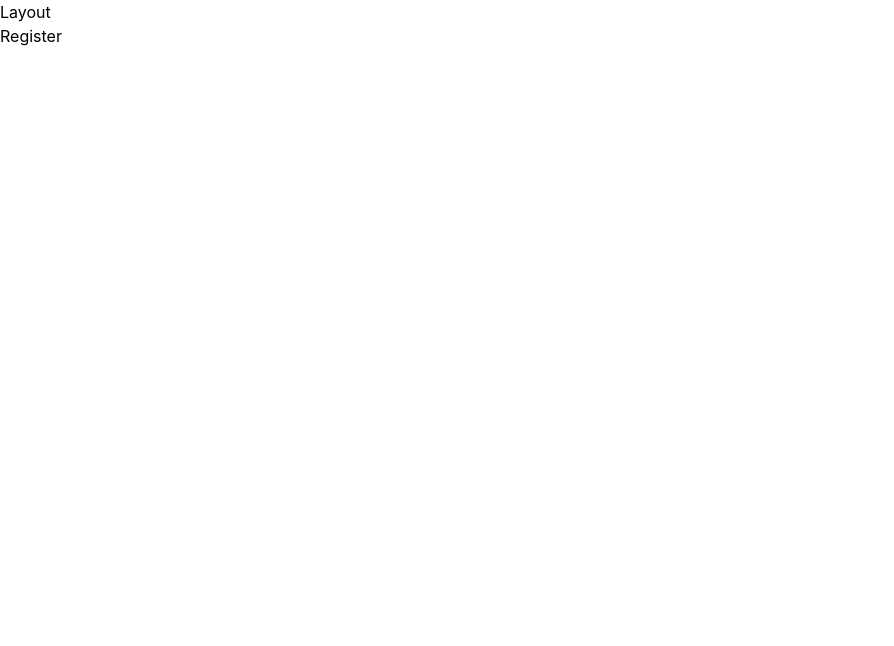
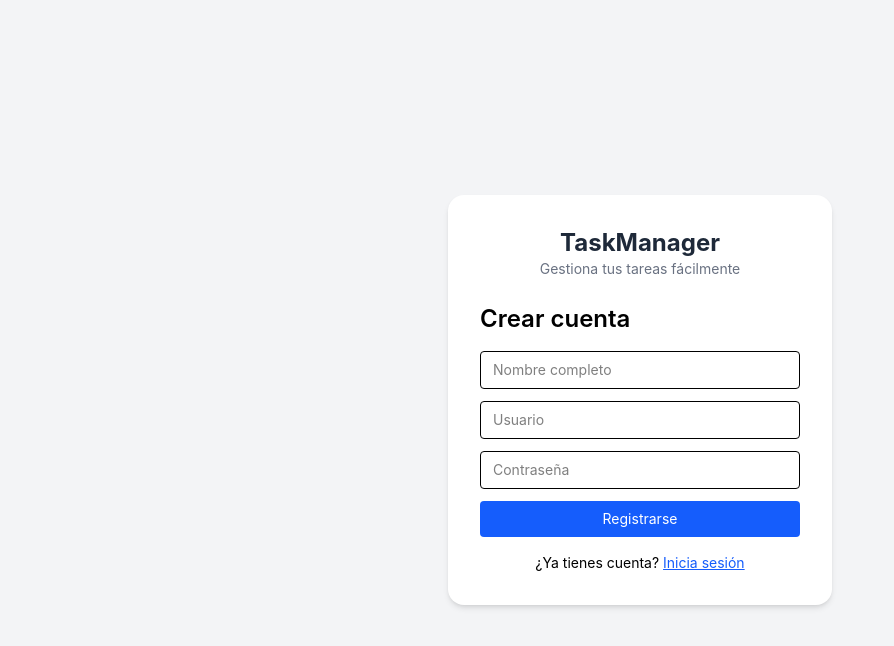
Before and after one commit to HmerMza7/FrontTaskManager, a React (Vite) app: page /register in a window 1280 px wide. Shown: the top 646 px of the page, without its empty margins (0-894 px from the left). Built offline with nearby package versions, Linux system fonts and the light colour scheme; no server answers.

Commit message:
feat: add login and register pages

```diff
--- a/src/components/layouts/AuthLayout.tsx
+++ b/src/components/layouts/AuthLayout.tsx
@@ -2,9 +2,16 @@ import { Outlet } from "react-router-dom";
 
 const AuthLayout = () => {
   return (
-    <div>
-      <h3>Layout</h3>
-      <Outlet />
+    <div className="min-h-screen flex items-center justify-center bg-gray-100">
+      <div className="bg-white rounded-2xl shadow-md w-full max-w-sm p-8">
+        <div className="flex flex-col items-center mb-6">
+          <h1 className="text-2xl font-bold text-gray-800">TaskManager</h1>
+          <p className="text-sm text-gray-500">
+            Gestiona tus tareas fácilmente
+          </p>
+        </div>
+        <Outlet />
+      </div>
     </div>
   );
 };
--- a/src/pages/Login.tsx
+++ b/src/pages/Login.tsx
@@ -1,5 +1,57 @@
+import { useState } from "react";
+import { Link } from "react-router-dom";
+import useAuthForm from "../hooks/useAuth";
+
 const Login = () => {
-  return <div>Login</div>;
+  const { handleLogin, loading, error } = useAuthForm();
+  const [username, setUsername] = useState("");
+  const [password, setPassword] = useState("");
+
+  const onSubmit = (e: React.FormEvent) => {
+    e.preventDefault();
+    handleLogin(username, password);
+  };
+
+  return (
+    <div className="flex flex-col gap-4">
+      <h1 className="text-2xl font-semibold">Iniciar sesión</h1>
+
+      {error && <p className="text-red-500 text-sm">{error}</p>}
+
+      <form onSubmit={onSubmit} className="flex flex-col gap-3">
+        <input
+          type="text"
+          placeholder="Usuario"
+          value={username}
+          onChange={(e) => setUsername(e.target.value)}
+          className="border rounded px-3 py-2 text-sm"
+          required
+        />
+        <input
+          type="password"
+          placeholder="Contraseña"
+          value={password}
+          onChange={(e) => setPassword(e.target.value)}
+          className="border rounded px-3 py-2 text-sm"
+          required
+        />
+        <button
+          type="submit"
+          disabled={loading}
+          className="bg-blue-600 text-white rounded px-4 py-2 text-sm disabled:opacity-50"
+        >
+          {loading ? "Cargando..." : "Entrar"}
+        </button>
+      </form>
+
+      <p className="text-sm text-center">
+        ¿No tienes cuenta?{" "}
+        <Link to="/register" className="text-blue-600 underline">
+          Regístrate
+        </Link>
+      </p>
+    </div>
+  );
 };
 
 export default Login;
--- a/src/pages/Register.tsx
+++ b/src/pages/Register.tsx
@@ -1,5 +1,66 @@
+import { useState } from "react";
+import { Link } from "react-router-dom";
+import useAuthForm from "../hooks/useAuth";
+
 const Register = () => {
-  return <div>Register</div>;
+  const { handleRegister, loading, error } = useAuthForm();
+  const [username, setUsername] = useState("");
+  const [name, setName] = useState("");
+  const [password, setPassword] = useState("");
+
+  const onSubmit = (e: React.FormEvent) => {
+    e.preventDefault();
+    handleRegister(username, name, password);
+  };
+
+  return (
+    <div className="flex flex-col gap-4">
+      <h1 className="text-2xl font-semibold">Crear cuenta</h1>
+
+      {error && <p className="text-red-500 text-sm">{error}</p>}
+
+      <form onSubmit={onSubmit} className="flex flex-col gap-3">
+        <input
+          type="text"
+          placeholder="Nombre completo"
+          value={name}
+          onChange={(e) => setName(e.target.value)}
+          className="border rounded px-3 py-2 text-sm"
+          required
+        />
+        <input
+          type="text"
+          placeholder="Usuario"
+          value={username}
+          onChange={(e) => setUsername(e.target.value)}
+          className="border rounded px-3 py-2 text-sm"
+          required
+        />
+        <input
+          type="password"
+          placeholder="Contraseña"
+          value={password}
+          onChange={(e) => setPassword(e.target.value)}
+          className="border rounded px-3 py-2 text-sm"
+          required
+        />
+        <button
+          type="submit"
+          disabled={loading}
+          className="bg-blue-600 text-white rounded px-4 py-2 text-sm disabled:opacity-50"
+        >
+          {loading ? "Cargando..." : "Registrarse"}
+        </button>
+      </form>
+
+      <p className="text-sm text-center">
+        ¿Ya tienes cuenta?{" "}
+        <Link to="/" className="text-blue-600 underline">
+          Inicia sesión
+        </Link>
+      </p>
+    </div>
+  );
 };
 
 export default Register;
```
